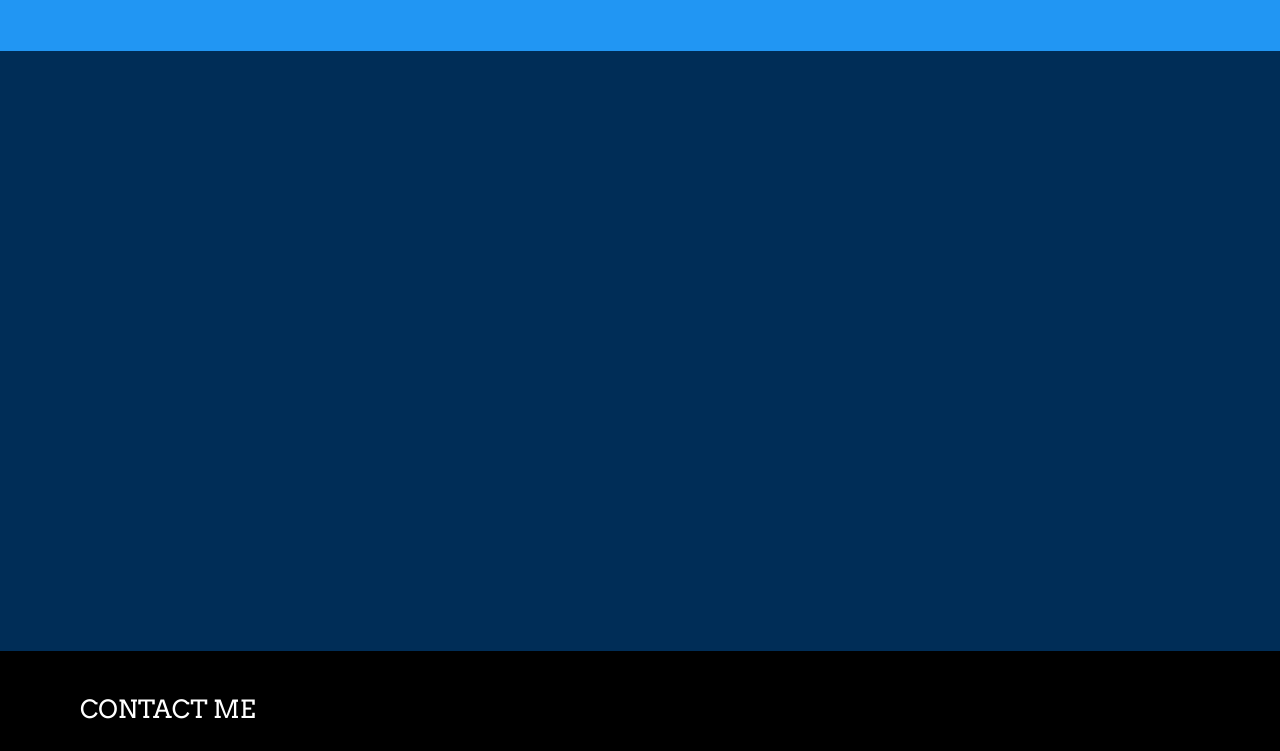
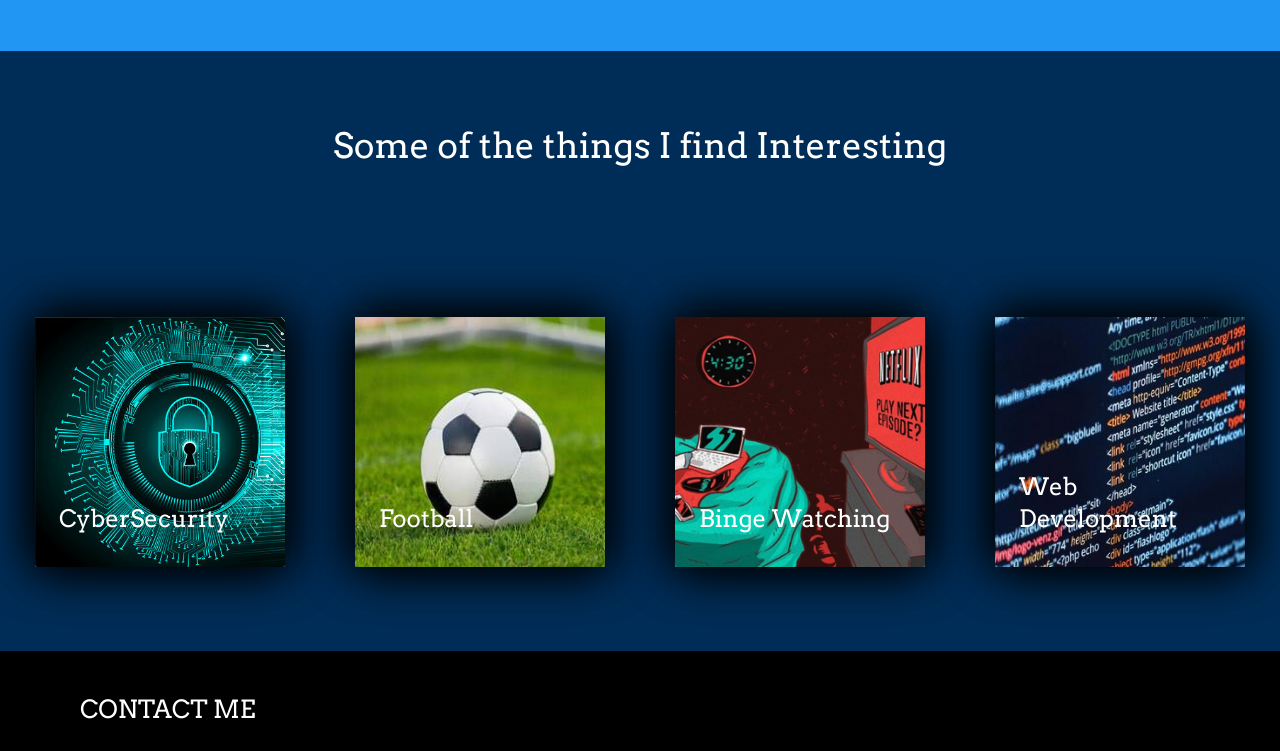
Before and after one commit to daksh0225/daksh0225.github.io, a plain HTML site: page index.html in a window 1280 px wide. Shown: the part 1309-2060 px from the top of the page. Drawn offline with Linux system fonts and the light colour scheme.

Commit message:
darkblue done (little glitch)

```diff
--- a/css/main.css
+++ b/css/main.css
@@ -118,9 +118,6 @@ body{
 	font-family: 'Arvo', serif;
 	font-size: 35px;
 }
-.darkblue{
-	background-color: #002D57;
-}
 .ratings{
 	display: flex;
 	flex-direction: column;
@@ -213,3 +210,61 @@ body{
 	font-family: 'Arvo',serif;
 	font-size: 35px;
 }
+.darkblue{
+	background-color: #002D57;
+	display: flex;
+	flex-direction: column;
+	align-items: center;
+	justify-content: space-around;
+	font-family: 'Arvo', serif;
+}
+.interest-heading{
+	font-size: 35px;
+	color: white;
+}
+.interests{
+	display: flex;
+	width: 100%;
+	flex-direction: row;
+	align-items: center;
+	justify-content: space-around;
+}
+.interests div{
+	width: 250px;
+	height: 250px;
+	display: flex;
+	flex-direction: column;
+	align-items: flex-start;
+	transition: 0.4s;
+	justify-content: flex-end;
+	box-shadow: 0px 0px 50px black;
+}
+.interests div:hover{
+	width: 275px;
+	height: 275px;
+	transition: 0.4s;
+}
+#cyber{
+	background-image: url("../img/cyber.png");
+	background-repeat: no-repeat;
+	background-size: cover;
+	cursor: pointer;
+}
+#football{
+	background-image: url("../img/football.png");
+	background-repeat: no-repeat;
+	background-size: cover;
+	cursor: pointer;
+}
+#binge{
+	background-image: url("../img/binge.png");
+	background-repeat: no-repeat;
+	background-size: cover;
+	cursor: pointer;
+}
+#webd{
+	background-image: url("../img/webd.png");
+	background-repeat: no-repeat;
+	background-size: cover;
+	cursor: pointer;
+}
--- a/index.html
+++ b/index.html
@@ -172,6 +172,48 @@
 		</div>
 	</div>
 	<div class="container darkblue" id="interests">
+		<div class="interest-heading">
+			Some of the things I find Interesting
+		</div>
+		<div class="interests">
+			<div class="card">
+			    <div class="card-content activator" id="cyber">
+			    	<span class="card-title white-text text-darken-4" style="color: white">CyberSecurity</span>
+			    </div>
+			    <div class="card-reveal">
+			    	<span class="card-title grey-text text-darken-4">CyberSecurity<i class="material-icons right">close</i></span>
+			    	<p>I started doing some CTF events for fun, then I developed my interest in the field of Cyber Security. I read about it every now and then, and hope to do some work in this field later on.</p>
+			    </div>
+			</div>
+			<div class="card">
+			    <div class="card-content activator" id="football">
+			    	<span class="card-title white-text text-darken-4">Football</span>
+			    </div>
+			    <div class="card-reveal">
+			    	<span class="card-title grey-text text-darken-4">Football<i class="material-icons right">close</i></span>
+			    	<p>I started following the football world a few years ago and now it has become one of my most beloved things in the world.
+			    	The feeling provided by a football match of my team, FC Barcelona, is very special every single time.</p>
+			    </div>
+			</div>
+			<div class="card">
+			    <div class="card-content activator" id="binge">
+			    	<span class="card-title white-text text-darken-4">Binge Watching</span>
+			    </div>
+			    <div class="card-reveal">
+			    	<span class="card-title grey-text text-darken-4">Binge Watching<i class="material-icons right">close</i></span>
+			    	<p>I find Binge Watching one of the best ways to pass the time when you have nothing else on your mind. Binge Watching is a million times better than watching one episode at a time as it helps in delving in the series in a much better way.</p>
+			    </div>
+			</div>
+			<div class="card">
+			    <div class="card-content activator" id="webd">
+			    	<span class="card-title white-text text-darken-4">Web Development</span>
+			    </div>
+			    <div class="card-reveal">
+			    	<span class="card-title grey-text text-darken-4">Web Development<i class="material-icons right">close</i></span>
+			    	<p>I started on my journey of web development as part of an assignment in one of my courses. Ever since then I have been learning new things about web development every now and then. This is the 4th version of my personal website in less than 1 year. That says how much I keep myself busy with web development.</p>
+			    </div>
+			</div>
+		</div>
 	</div>
 	<div class="footer-high">
 		<div class="footer">
```
Also changed, not shown: img/binge.png (added), img/closed-padlock-digital-background-cyber-security_42077-1997.jpg (added), img/cyber.png (added), img/football.jpg (added), img/football.png (added), img/webd.png (added).
